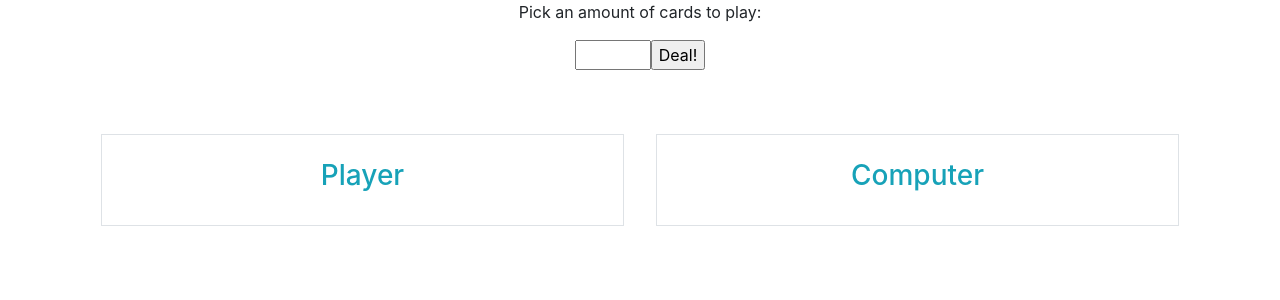
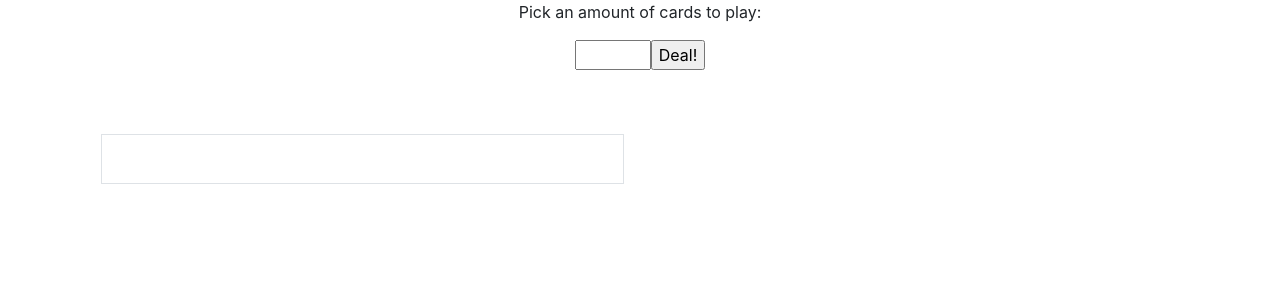
Before and after one commit to PBillingsby/skate-cards, a React (Create React App) app: page / in a window 1280 px wide. Shown: the top 300 px of the page. Built offline with nearby package versions, Linux system fonts and the light colour scheme.

Commit message:
Add onClick listener for card click

```diff
--- a/src/App.css
+++ b/src/App.css
@@ -6,7 +6,8 @@
   height: 40vmin;
   pointer-events: none;
 }
-.card-show {
+.card-show,
+.card-grid {
   display: grid;
   grid-template-columns: repeat(2, 1fr);
 }
--- a/src/CardStack.js
+++ b/src/CardStack.js
@@ -6,8 +6,7 @@ export default class CardStack extends Component {
     super(props);
     this.state = {
       count: 0,
-      selectedSkaters: [],
-      computerSkaters: []
+      selectedSkaters: []
     };
   }
   componentDidUpdate() {
@@ -19,9 +18,6 @@ export default class CardStack extends Component {
       this.state.selectedSkaters.push(
         skaters[Math.floor(Math.random() * skaters.length)]
       );
-      this.state.computerSkaters.push(
-        skaters[Math.floor(Math.random() * skaters.length)]
-      );
       this.setState({
         count: this.state.count + 1
       });
@@ -30,18 +26,20 @@ export default class CardStack extends Component {
   render() {
     return (
       <div className="card-show container pt-5">
-        <div className="m-3 p-4 border border-black">
-          <h3 className="text-info">Player</h3>
+        <div className="card-grid m-3 p-4 border border-black">
           {this.state.selectedSkaters.map(skater => {
             return <SkateCard skater={skater} />;
           })}
         </div>
-
-        <div className="m-3 p-4 border border-black">
-          <h3 className="text-info">Computer</h3>
-          {this.state.computerSkaters.map(skater => {
-            return <SkateCard skater={skater} />;
-          })}
+        <div
+          ref="computerCard"
+          className="d-none card-grid m-3 p-4 border border-black"
+        >
+          <div>
+            <SkateCard
+              skater={skaters[Math.floor(Math.random() * skaters.length)]}
+            />
+          </div>
         </div>
       </div>
     );
--- a/src/SkateCard.js
+++ b/src/SkateCard.js
@@ -1,16 +1,22 @@
-import React, { Component } from "react";
+import React from "react";
 
-export default class SkateCard extends Component {
+export default class SkateCard extends React.Component {
+  constructor(props) {
+    super(props);
+  }
+  handleClick(event) {
+    debugger;
+  }
   render() {
     return (
-      <div className="card m-3 p-2 mx-auto" style={{ width: "15rem" }}>
-        <h1>{this.props.skater.name}</h1>
+      <div
+        className="card m-3 p-2 mx-auto"
+        onClick={this.handleClick(this)}
+        style={{ width: "15rem" }}
+      >
+        <h4>{this.props.skater.name}</h4>
 
-        <img
-          className="card-img-top mx-auto"
-          // style={{ width: "15rem" }}
-          src={this.props.skater.url}
-        />
+        <img className="card-img-top mx-auto" src={this.props.skater.url} />
         <h5>Stance: {this.props.skater.stance}</h5>
         <h5>Flips: {this.props.skater.flips}</h5>
         <h5>Flips: {this.props.skater.spins}</h5>
```
